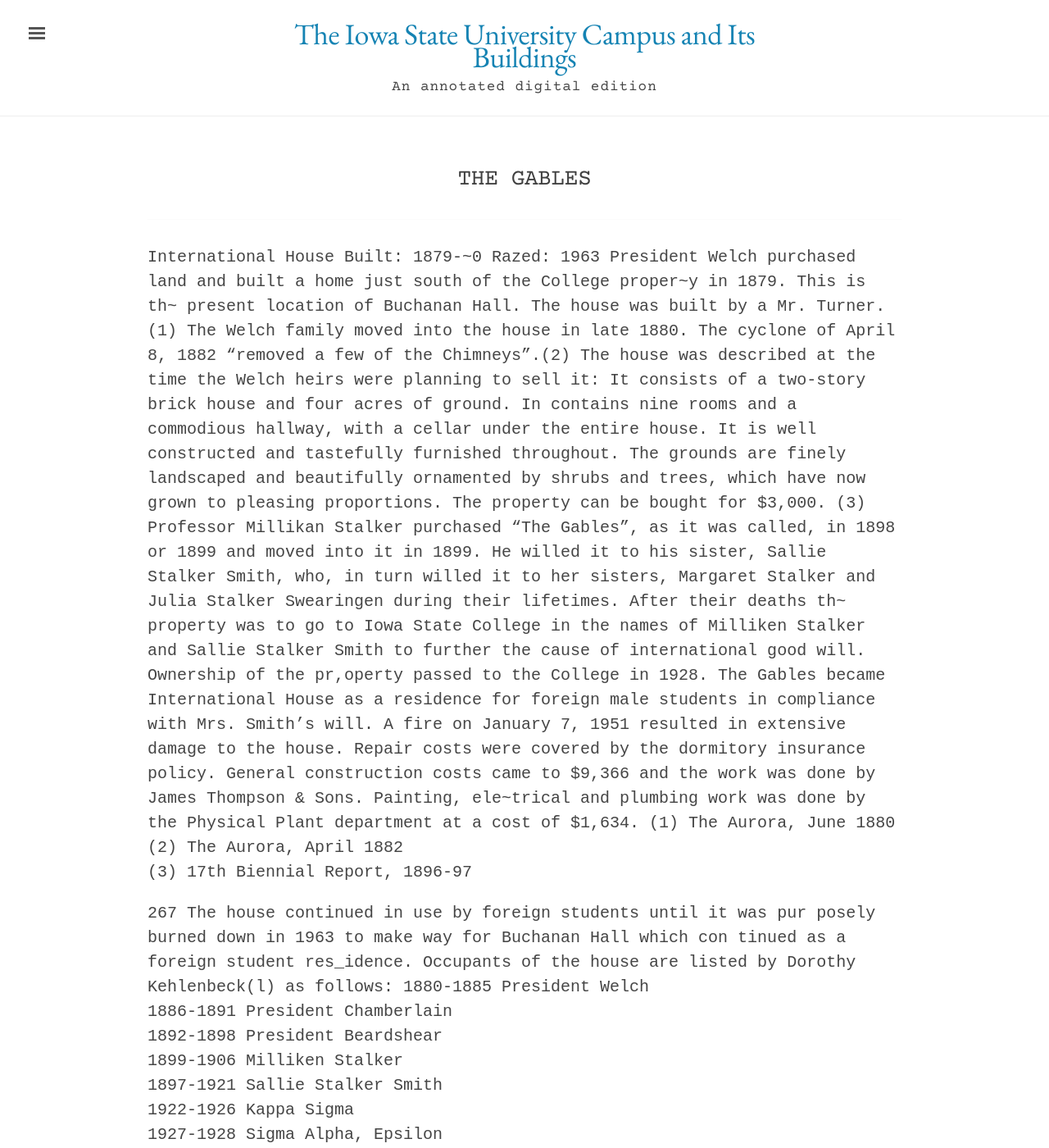
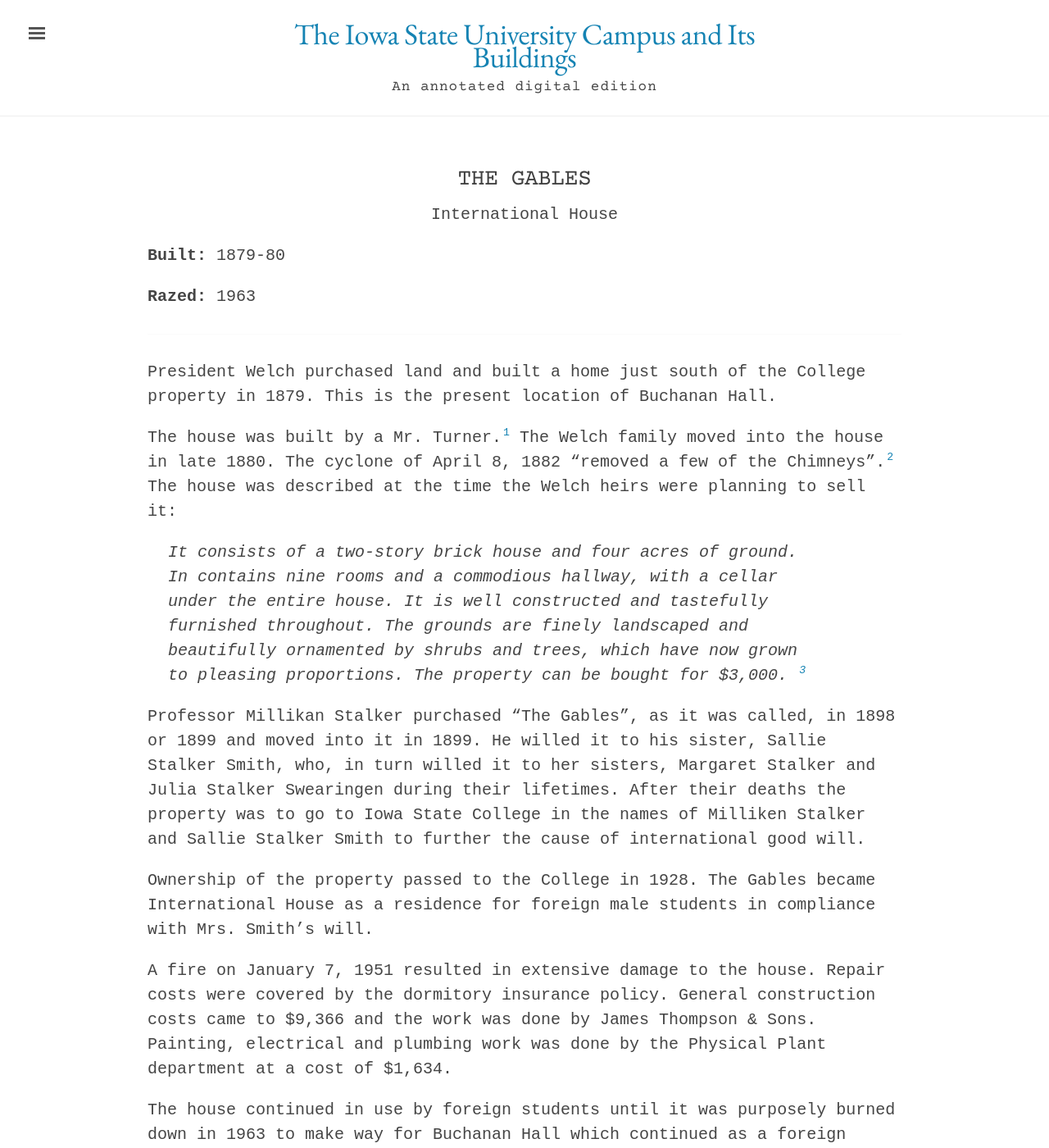
Before and after one commit to emanderson811/day-edition, a Jekyll site: the page built from _texts/buildings/086day-gables.md, in a window 1280 px wide and 1400 px high. Shown: the whole window at 82% size. Built offline with Jekyll 4.4.1, drawn with Linux system fonts in a browser that asks for light colours; some of the changed text lies outside the part shown.

Commit message:
Update 086day-gables.md

```diff
--- a/_texts/buildings/086day-gables.md
+++ b/_texts/buildings/086day-gables.md
@@ -1,12 +1,12 @@
 ---
 layout: building
 title: "The Gables"
-alternative_name:
-built:
+alternative_name: "International House"
+built: "1879-80"
 addition:
 architect:
 contractor:
-razed:
+razed: 1963
 author:
 rights: Public Domain
 source: Iowa State University Library, University Archives
@@ -14,34 +14,36 @@
 ---
 ---
 
-International House
-Built: 1879-~0 Razed: 1963
-President Welch purchased land and built a home just south of the College proper~y in 1879. This is th~ present location of Buchanan Hall.
-The house was built by a Mr. Turner.(1) The Welch family moved into the house in late 1880. The cyclone of April 8, 1882 "removed a few of the Chimneys".(2) The house was described at the time the Welch heirs were planning to sell it:
-It consists of a two-story brick house and four acres of ground.
-In contains nine rooms and a commodious hallway, with a cellar
-under the entire house. It is well constructed and tastefully
-furnished throughout. The grounds are finely landscaped and
-beautifully ornamented by shrubs and trees, which have now grown
-to pleasing proportions. The property can be bought for
-$3,000. (3)
-Professor Millikan Stalker purchased "The Gables", as it was called, in 1898 or 1899 and moved into it in 1899. He willed it to his sister, Sallie Stalker Smith, who, in turn willed it to her sisters, Margaret Stalker and Julia Stalker Swearingen during their lifetimes. After their deaths th~ property was to go to Iowa State College in the names of Milliken Stalker and Sallie Stalker Smith to further the cause of international good will.
-Ownership of the pr,operty passed to the College in 1928. The Gables became International House as a residence for foreign male students
+President Welch purchased land and built a home just south of the College property in 1879. This is the present location of Buchanan Hall.
+
+The house was built by a Mr. Turner.[^fn1] The Welch family moved into the house in late 1880. The cyclone of April 8, 1882 "removed a few of the Chimneys".[^fn2] The house was described at the time the Welch heirs were planning to sell it:
+
+>It consists of a two-story brick house and four acres of ground. In contains nine rooms and a commodious hallway, with a cellar under the entire house. It is well constructed and tastefully furnished throughout. The grounds are finely landscaped and beautifully ornamented by shrubs and trees, which have now grown to pleasing proportions. The property can be bought for $3,000. [^fn3]
+
+Professor Millikan Stalker purchased "The Gables", as it was called, in 1898 or 1899 and moved into it in 1899. He willed it to his sister, Sallie Stalker Smith, who, in turn willed it to her sisters, Margaret Stalker and Julia Stalker Swearingen during their lifetimes. After their deaths the property was to go to Iowa State College in the names of Milliken Stalker and Sallie Stalker Smith to further the cause of international good will.
+
+Ownership of the property passed to the College in 1928. The Gables became International House as a residence for foreign male students
 in compliance with Mrs. Smith's will.
-A fire on January 7, 1951 resulted in extensive damage to the house. Repair costs were covered by the dormitory insurance policy. General construction costs came to $9,366 and the work was done by James Thompson & Sons. Painting, ele~trical and plumbing work was done by the Physical Plant department at a cost of $1,634.
-(1)  The Aurora,  June  1880
-(2)  The Aurora, April 1882
-(3)  17th Biennial Report,  1896-97
 
-267
-The house continued in use by foreign students until it was pur posely burned down in 1963 to make way for Buchanan Hall which con
-tinued as a foreign student res_idence.
-Occupants of the house are listed by Dorothy Kehlenbeck(l) as follows:
-1880-1885  President Welch
-1886-1891  President Chamberlain
-1892-1898  President Beardshear
-1899-1906  Milliken Stalker
-1897-1921  Sallie Stalker Smith
-1922-1926  Kappa Sigma
-1927-1928  Sigma Alpha, Epsilon
-1928-1963  International House
+A fire on January 7, 1951 resulted in extensive damage to the house. Repair costs were covered by the dormitory insurance policy. General construction costs came to $9,366 and the work was done by James Thompson & Sons. Painting, electrical and plumbing work was done by the Physical Plant department at a cost of $1,634.
+
+[^fn1]:  The Aurora,  June  1880
+
+[^fn2]:  The Aurora, April 1882
+
+[^fn3]:  17th Biennial Report,  1896-97
+
+The house continued in use by foreign students until it was purposely burned down in 1963 to make way for Buchanan Hall which continued as a foreign student residence.
+
+Occupants of the house are listed by Dorothy Kehlenbeck[^fn4] as follows:
+
+| | |
+|--|--|
+|1880-1885|  President Welch  |
+|1886-1891|  President Chamberlain  |
+|1892-1898|  President Beardshear  |
+|1899-1906|  Milliken Stalker  |
+|1897-1921|  Sallie Stalker Smith  |
+|1922-1926|  Kappa Sigma  |
+|1927-1928|  Sigma Alpha, Epsilon  |
+|1928-1963|  International House  |
```
